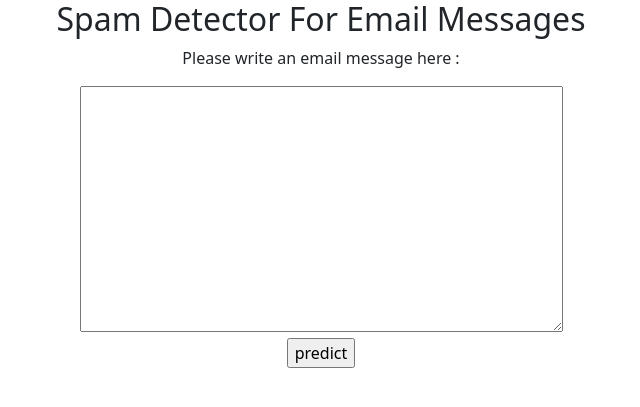
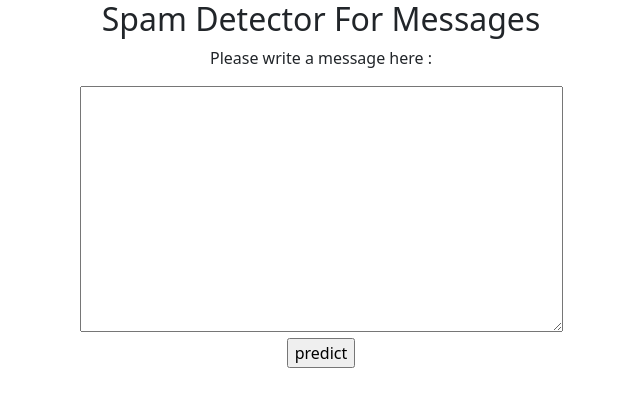
Before and after one commit to ml-kl-23/SMS_Text_Classifier, a Flask app: page / in a window 1280 px wide. Shown: the top 407 px of the page, without its empty margins (319-959 px from the left). Run offline with Flask 2, Linux system fonts and the light colour scheme; parts of the project's set-up code (start-up, migrations or seed data) failed here and were passed over.

Commit message:
Update home.html

```diff
--- a/templates/home.html
+++ b/templates/home.html
@@ -14,7 +14,7 @@
 		<div class="container">
 		<div id="brandname">
 		</div>
-		<h2>Spam Detector For Email Messages</h2>
+		<h2>Spam Detector For Messages</h2>
 
 	</div>
 	</header>
@@ -22,7 +22,7 @@
 	<div class="ml-container">
 
 		<form action="{{ url_for('predict')}}" method="POST">
-		<p>Please write an email message here :</p>
+		<p>Please write a message here :</p>
 		<!-- <input type="text" name="comment"/> -->
 		<textarea name="message" rows="10" cols="50"></textarea>
 		<br/>
```
